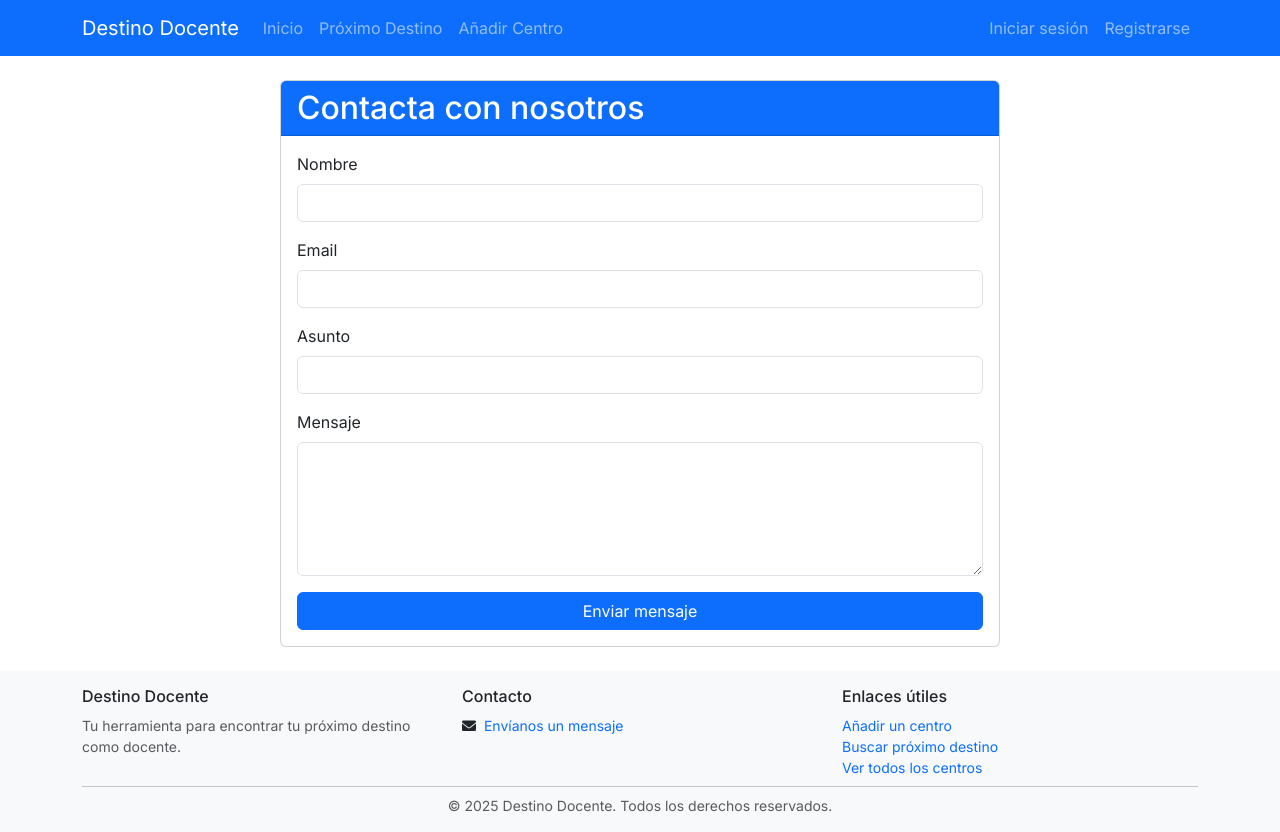
After one commit to pablomc87/destino-docente, a Django app: page /contacto/ in a window 1280 px wide. The commit adds this page. Run offline with Django 5.2, Linux system fonts and the light colour scheme.

Commit message:
added footer and contact form

```diff
--- a/config/settings.py
+++ b/config/settings.py
@@ -245,6 +245,7 @@ EMAIL_HOST_PASSWORD = os.environ.get('EMAIL_HOST_PASSWORD', '')
 
 EMAIL_USE_TLS = True
 DEFAULT_FROM_EMAIL = os.environ.get('DEFAULT_FROM_EMAIL', 'noreply@destino-docente.org')
+CONTACT_EMAIL = os.environ.get('CONTACT_EMAIL', 'pablomc87@gmail.com')
 
 # Add context processor for Google Maps API key
 def google_maps_api_key(request):
--- a/config/urls.py
+++ b/config/urls.py
@@ -37,3 +37,6 @@ urlpatterns = [
 if settings.DEBUG:
     urlpatterns += static(settings.STATIC_URL, document_root=settings.STATIC_ROOT)
     urlpatterns += static(settings.MEDIA_URL, document_root=settings.MEDIA_ROOT)
+
+# Configure error handlers
+handler500 = 'schools.views.handler500'
--- a/schools/templates/schools/base.html
+++ b/schools/templates/schools/base.html
@@ -6,11 +6,17 @@
     <title>{% block title %}Destino Docente{% endblock %}</title>
     <link href="https://cdn.jsdelivr.net/npm/bootstrap@5.3.0/dist/css/bootstrap.min.css" rel="stylesheet">
     <link href="https://cdnjs.cloudflare.com/ajax/libs/font-awesome/6.0.0/css/all.min.css" rel="stylesheet">
+    <link rel="preconnect" href="https://fonts.googleapis.com">
+    <link rel="preconnect" href="https://fonts.gstatic.com" crossorigin>
+    <link href="https://fonts.googleapis.com/css2?family=Inter:wght@400;500;600;700&display=swap" rel="stylesheet">
     <link rel="stylesheet" href="https://unpkg.com/leaflet@1.9.4/dist/leaflet.css"
           integrity="sha256-p4NxAoJBhIIN+hmNHrzRCf9tD/miZyoHS5obTRR9BMY="
           crossorigin=""/>
     {% block extra_css %}{% endblock %}
     <style>
+        body {
+            font-family: 'Inter', sans-serif;
+        }
         .school-card {
             margin-bottom: 1rem;
             transition: transform 0.2s;
@@ -160,5 +166,37 @@
     </script>
 
     {% block extra_js %}{% endblock %}
+
+    <!-- Footer -->
+    <footer class="bg-light mt-4 py-3">
+        <div class="container">
+            <div class="row">
+                <div class="col-md-4">
+                    <h6 class="mb-2">Destino Docente</h6>
+                    <p class="text-muted small mb-0">Tu herramienta para encontrar tu próximo destino como docente.</p>
+                </div>
+                <div class="col-md-4">
+                    <h6 class="mb-2">Contacto</h6>
+                    <ul class="list-unstyled small mb-0">
+                        <li><i class="fas fa-envelope me-1"></i> <a href="{% url 'schools:contact' %}" class="text-decoration-none">Envíanos un mensaje</a></li>
+                    </ul>
+                </div>
+                <div class="col-md-4">
+                    <h6 class="mb-2">Enlaces útiles</h6>
+                    <ul class="list-unstyled small mb-0">
+                        <li><a href="{% url 'schools:suggest_school' %}" class="text-decoration-none">Añadir un centro</a></li>
+                        <li><a href="{% url 'schools:find_nearest' %}" class="text-decoration-none">Buscar próximo destino</a></li>
+                        <li><a href="{% url 'schools:search' %}" class="text-decoration-none">Ver todos los centros</a></li>
+                    </ul>
+                </div>
+            </div>
+            <hr class="my-2">
+            <div class="row">
+                <div class="col-12 text-center">
+                    <p class="text-muted small mb-0">&copy; {% now "Y" %} Destino Docente. Todos los derechos reservados.</p>
+                </div>
+            </div>
+        </div>
+    </footer>
 </body>
 </html>
--- /dev/null
+++ b/schools/templates/schools/contact.html
@@ -0,0 +1,49 @@
+{% extends 'schools/base.html' %}
+
+{% block title %}Contacto - Destino Docente{% endblock %}
+
+{% block content %}
+<div class="container mt-4">
+    <div class="row justify-content-center">
+        <div class="col-md-8">
+            <div class="card">
+                <div class="card-header bg-primary text-white">
+                    <h2 class="mb-0">Contacta con nosotros</h2>
+                </div>
+                <div class="card-body">
+                    {% if messages %}
+                        {% for message in messages %}
+                            <div class="alert alert-{{ message.tags }}">
+                                {{ message }}
+                            </div>
+                        {% endfor %}
+                    {% endif %}
+
+                    <form method="post">
+                        {% csrf_token %}
+                        <div class="mb-3">
+                            <label for="name" class="form-label">Nombre</label>
+                            <input type="text" class="form-control" id="name" name="name" required>
+                        </div>
+                        <div class="mb-3">
+                            <label for="email" class="form-label">Email</label>
+                            <input type="email" class="form-control" id="email" name="email" required>
+                        </div>
+                        <div class="mb-3">
+                            <label for="subject" class="form-label">Asunto</label>
+                            <input type="text" class="form-control" id="subject" name="subject" required>
+                        </div>
+                        <div class="mb-3">
+                            <label for="message" class="form-label">Mensaje</label>
+                            <textarea class="form-control" id="message" name="message" rows="5" required></textarea>
+                        </div>
+                        <div class="d-grid">
+                            <button type="submit" class="btn btn-primary">Enviar mensaje</button>
+                        </div>
+                    </form>
+                </div>
+            </div>
+        </div>
+    </div>
+</div>
+{% endblock %}
--- a/schools/templates/schools/error.html
+++ b/schools/templates/schools/error.html
@@ -12,6 +12,7 @@
                 </div>
                 <div class="card-body">
                     <p class="lead">{{ error }}</p>
+                    <p>Por favor, <a href="{% url 'schools:contact' %}"></a>contacta con nosotros</a> si el problema persiste.</p>
                     <div class="d-grid gap-2">
                         <a href="/" class="btn btn-primary">Volver al inicio</a>
                     </div>
--- a/schools/urls.py
+++ b/schools/urls.py
@@ -12,6 +12,7 @@ urlpatterns = [
     path('centros/', views.SchoolListView.as_view(), name='school_list'),
     path('centros/<str:pk>/', views.school_detail, name='school_detail'),
     path('centros/<str:pk>/editar/', views.edit_school, name='edit_school'),
+    path('contacto/', views.contact, name='contact'),
     path('buscar-cercanos/', views.find_nearest, name='find_nearest'),
     path('sugerir-centro/', views.suggest_school, name='suggest_school'),
     path('search/', views.search, name='search'),
--- a/schools/views.py
+++ b/schools/views.py
@@ -1,4 +1,4 @@
-from django.shortcuts import render
+from django.shortcuts import render, redirect
 from rest_framework import generics
 from rest_framework.response import Response
 from rest_framework.decorators import api_view
@@ -24,6 +24,9 @@ from django.http import Http404
 from django.utils import timezone
 import time
 from django.core.paginator import Paginator
+from django.core.mail import send_mail
+from django.contrib import messages
+from django.urls import reverse
 
 logger = logging.getLogger(__name__)
 api_key = settings.GOOGLE_MAPS_API_KEY
@@ -821,3 +824,50 @@ def municipality_list(request):
         return Response(list(municipalities))
     except Exception as e:
         return Response({'error': str(e)}, status=status.HTTP_500_INTERNAL_SERVER_ERROR)
+
+def test_500(request):
+    """Test view that raises an error to test the 500 handler."""
+    raise Exception("This is a test error")
+
+def handler500(request):
+    """Handle 500 server errors."""
+    return render(request, 'schools/error.html', {
+        'error': 'Ha ocurrido un error inesperado. Por favor, inténtalo de nuevo más tarde.'
+    }, status=500)
+
+def contact(request):
+    """Handle contact form submissions."""
+    if request.method == 'POST':
+        name = request.POST.get('name')
+        email = request.POST.get('email')
+        subject = request.POST.get('subject')
+        message = request.POST.get('message')
+
+        # Prepare email content
+        email_subject = f'Contacto Destino Docente: {subject}'
+        email_message = f"""
+        Nombre: {name}
+        Email: {email}
+
+        Mensaje:
+        {message}
+        """
+
+        try:
+            # Send email using Mailtrap
+            send_mail(
+                subject=email_subject,
+                message=email_message,
+                from_email=settings.DEFAULT_FROM_EMAIL,
+                recipient_list=[settings.CONTACT_EMAIL],  # Add this to settings.py
+                fail_silently=False,
+            )
+            messages.success(request, '¡Mensaje enviado con éxito! Te responderemos lo antes posible.')
+        except Exception as e:
+            messages.error(request, 'Ha ocurrido un error al enviar el mensaje. Por favor, inténtalo de nuevo más tarde.')
+            if settings.DEBUG:
+                print(f"Error sending email: {e}")
+
+        return redirect('schools:contact')
+
+    return render(request, 'schools/contact.html')
```
